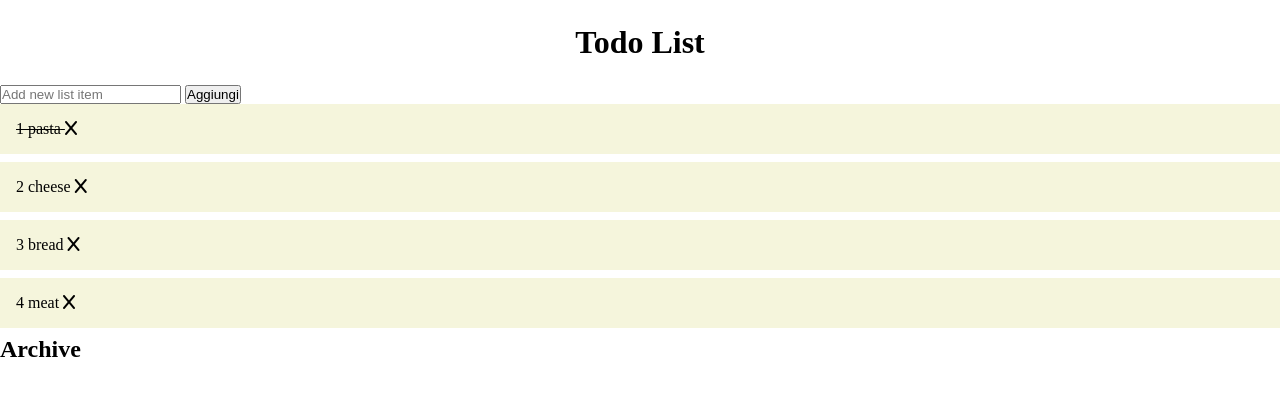
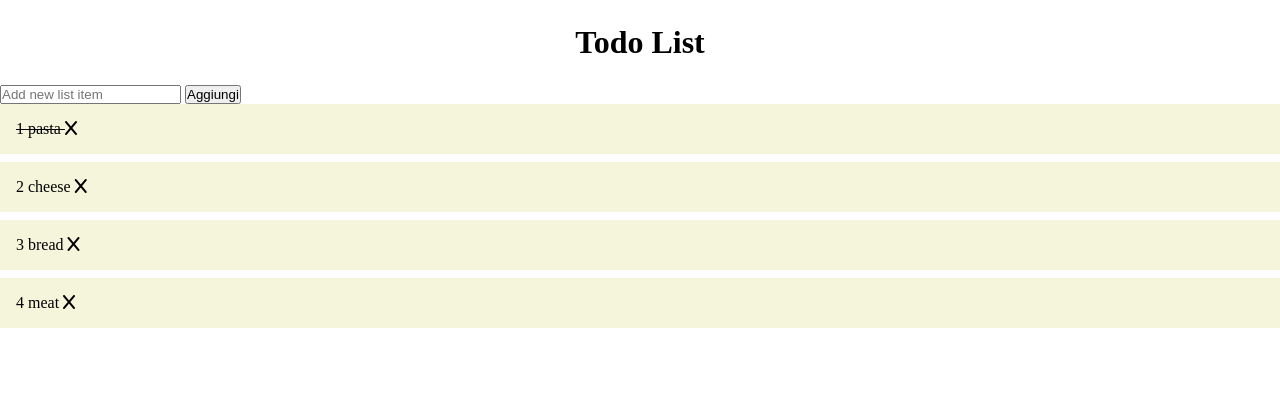
Before and after one commit to 1Pietro7D/vue-todolist, a plain HTML site: page index.html in a window 1280 px wide. Drawn offline with nearby package versions, Linux system fonts and the light colour scheme.

Commit message:
comment archive, not today

```diff
--- a/index.html
+++ b/index.html
@@ -65,10 +65,10 @@
             </span>
           </li>
         </ol>
-        <h2>Archive</h2>
+        <!-- <h2>Archive</h2>
         <ul>
           <li v-for="(todo, index) in archive">{{ archive.article }}</li>
-        </ul>
+        </ul> -->
       </div>
     </div>
   </body>
```
